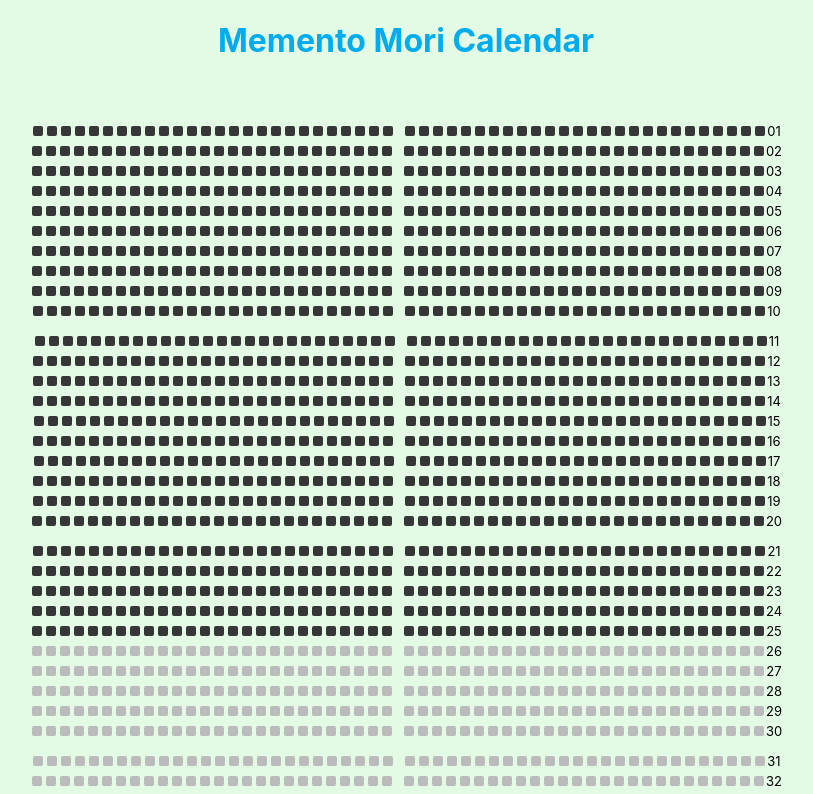
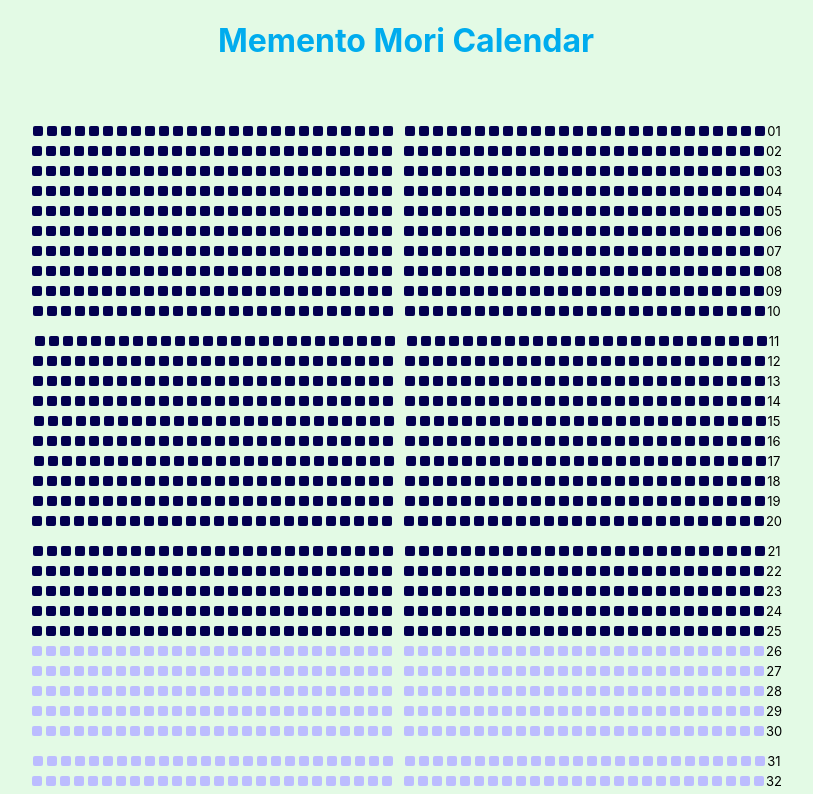
Before and after one commit to chessmadridista/memento-mori, a React (Create React App) app in the folder app/: page / in a window 1280 px wide. Shown: the top 794 px of the page, without its empty margins (234-1047 px from the left). Built offline with nearby package versions, Linux system fonts and the light colour scheme.

Commit message:
Modify background color of the weeks.

```diff
--- a/app/src/components/calendar/components/Week.css
+++ b/app/src/components/calendar/components/Week.css
@@ -4,11 +4,11 @@
     width: 10px;
     border-radius: 2px;
     margin: 0 2px;
-    background-color: #bbb;
+    background-color: rgb(188, 188, 255);
 }
 
 .is-year-over {
-    background-color: rgb(54, 54, 54);
+    background-color: #030050;
 }
 
 .middle-week {
```
